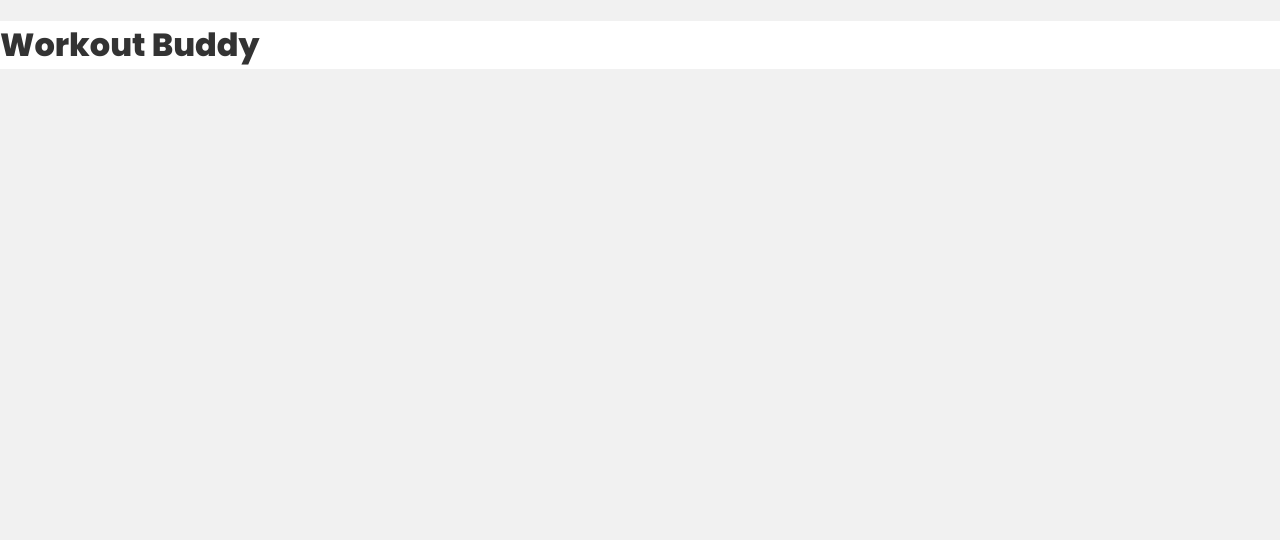
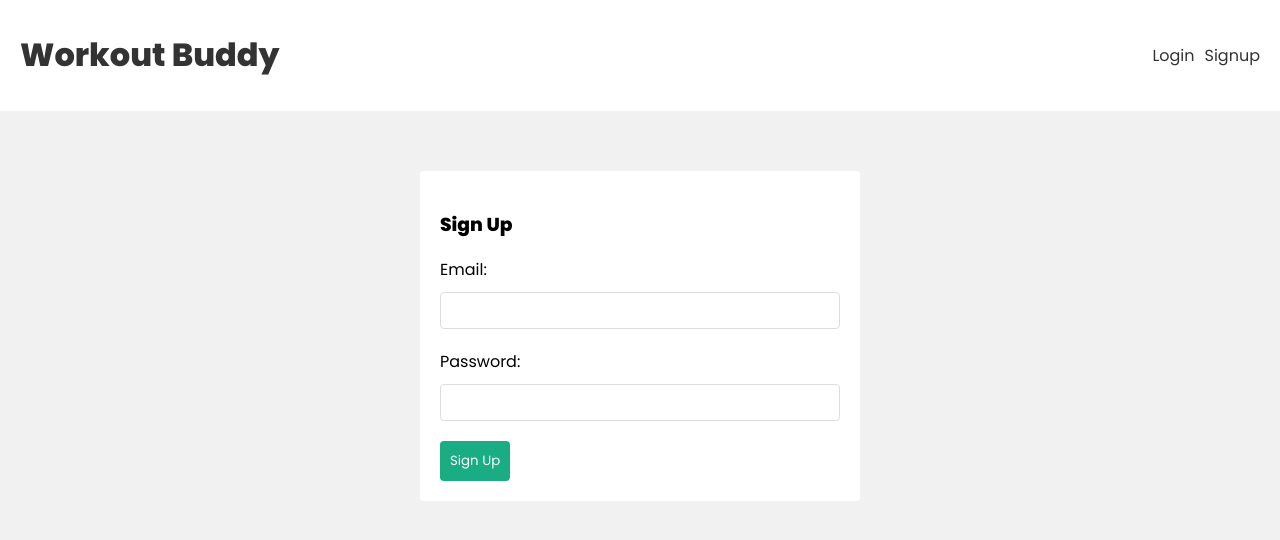
Before and after one commit to itsMinar/frontend-worksout-mern, a React (Vite) app: page /signup in a window 1280 px wide. Before the commit this address had no page. Shown: the top 540 px of the page. Built offline with nearby package versions, Linux system fonts and the light colour scheme.

Commit message:
Create Login & Singup Forms

```diff
--- a/src/App.jsx
+++ b/src/App.jsx
@@ -1,6 +1,8 @@
 import { BrowserRouter, Routes, Route } from 'react-router-dom';
 import Navbar from './components/Navbar';
 import Home from './pages/Home';
+import Login from './pages/Login';
+import Signup from './pages/Signup';
 
 const App = () => {
     return (
@@ -10,6 +12,8 @@
                 <div className="pages">
                     <Routes>
                         <Route path="/" element={<Home />} />
+                        <Route path="/login" element={<Login />} />
+                        <Route path="/signup" element={<Signup />} />
                     </Routes>
                 </div>
             </BrowserRouter>
--- a/src/components/Navbar.jsx
+++ b/src/components/Navbar.jsx
@@ -6,6 +6,12 @@
             <Link to={'/'}>
                 <h1>Workout Buddy</h1>
             </Link>
+            <nav>
+                <div>
+                    <Link to={'/login'}>Login</Link>
+                    <Link to={'/signup'}>Signup</Link>
+                </div>
+            </nav>
         </header>
     );
 };
--- a/src/index.css
+++ b/src/index.css
@@ -14,7 +14,7 @@
 header {
     background: #fff;
 }
-header .container {
+.container {
     max-width: 1400px;
     margin: 0 auto;
     padding: 10px 20px;
--- /dev/null
+++ b/src/pages/Login.jsx
@@ -0,0 +1,35 @@
+import { useState } from 'react';
+
+const Login = () => {
+    const [email, setEmail] = useState('');
+    const [password, setPassword] = useState('');
+
+    const handleSubmit = async (e) => {
+        e.preventDefault();
+
+        console.log(email, password);
+    };
+
+    return (
+        <form className="login" onSubmit={handleSubmit}>
+            <h3>Log In</h3>
+
+            <label>Email:</label>
+            <input
+                type="email"
+                onChange={(e) => setEmail(e.target.value)}
+                value={email}
+            />
+            <label>Password:</label>
+            <input
+                type="password"
+                onChange={(e) => setPassword(e.target.value)}
+                value={password}
+            />
+
+            <button>Log In</button>
+        </form>
+    );
+};
+
+export default Login;
--- /dev/null
+++ b/src/pages/Signup.jsx
@@ -0,0 +1,35 @@
+import { useState } from 'react';
+
+const Signup = () => {
+    const [email, setEmail] = useState('');
+    const [password, setPassword] = useState('');
+
+    const handleSubmit = async (e) => {
+        e.preventDefault();
+
+        console.log(email, password);
+    };
+
+    return (
+        <form className="signup" onSubmit={handleSubmit}>
+            <h3>Sign Up</h3>
+
+            <label>Email:</label>
+            <input
+                type="email"
+                onChange={(e) => setEmail(e.target.value)}
+                value={email}
+            />
+            <label>Password:</label>
+            <input
+                type="password"
+                onChange={(e) => setPassword(e.target.value)}
+                value={password}
+            />
+
+            <button>Sign Up</button>
+        </form>
+    );
+};
+
+export default Signup;
```
